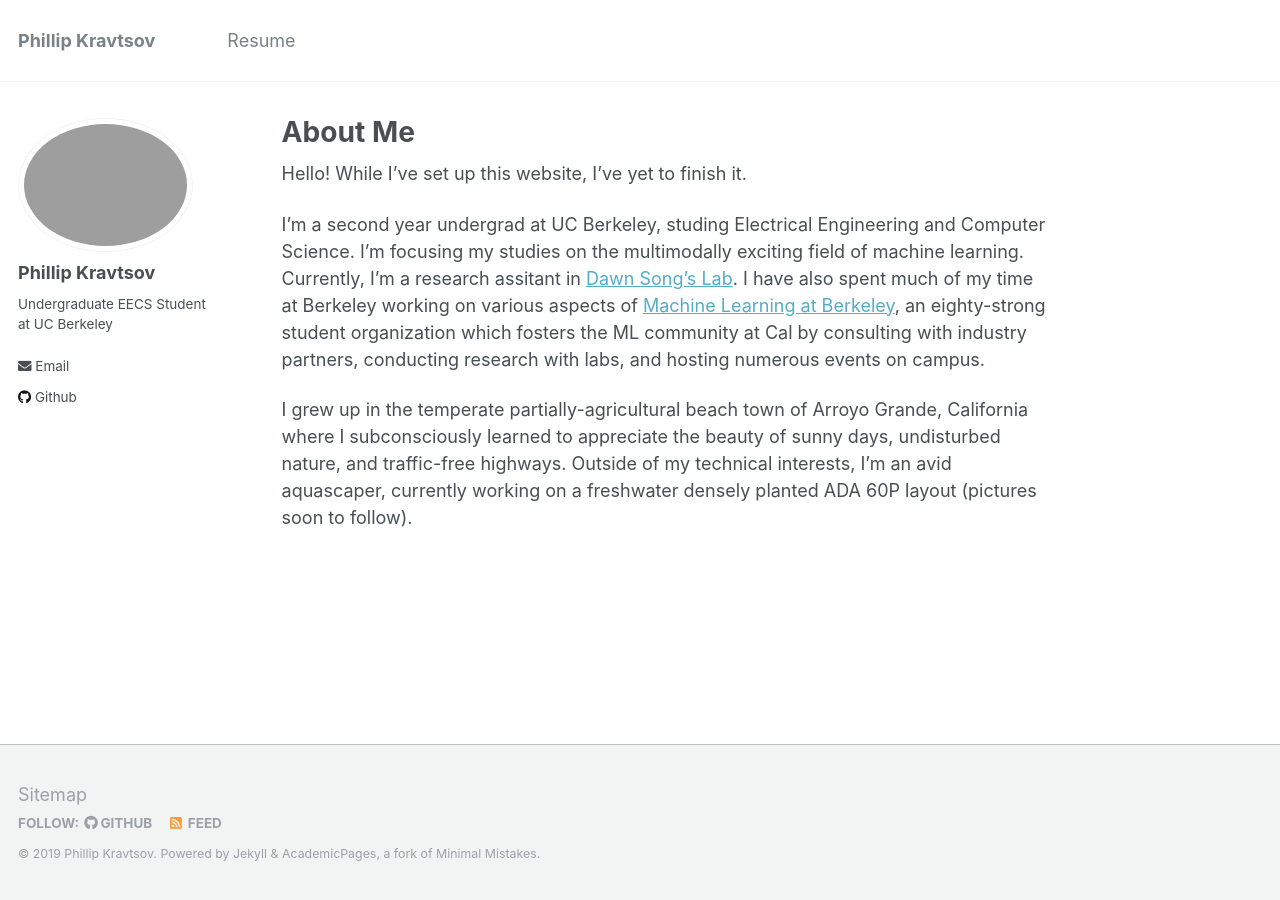
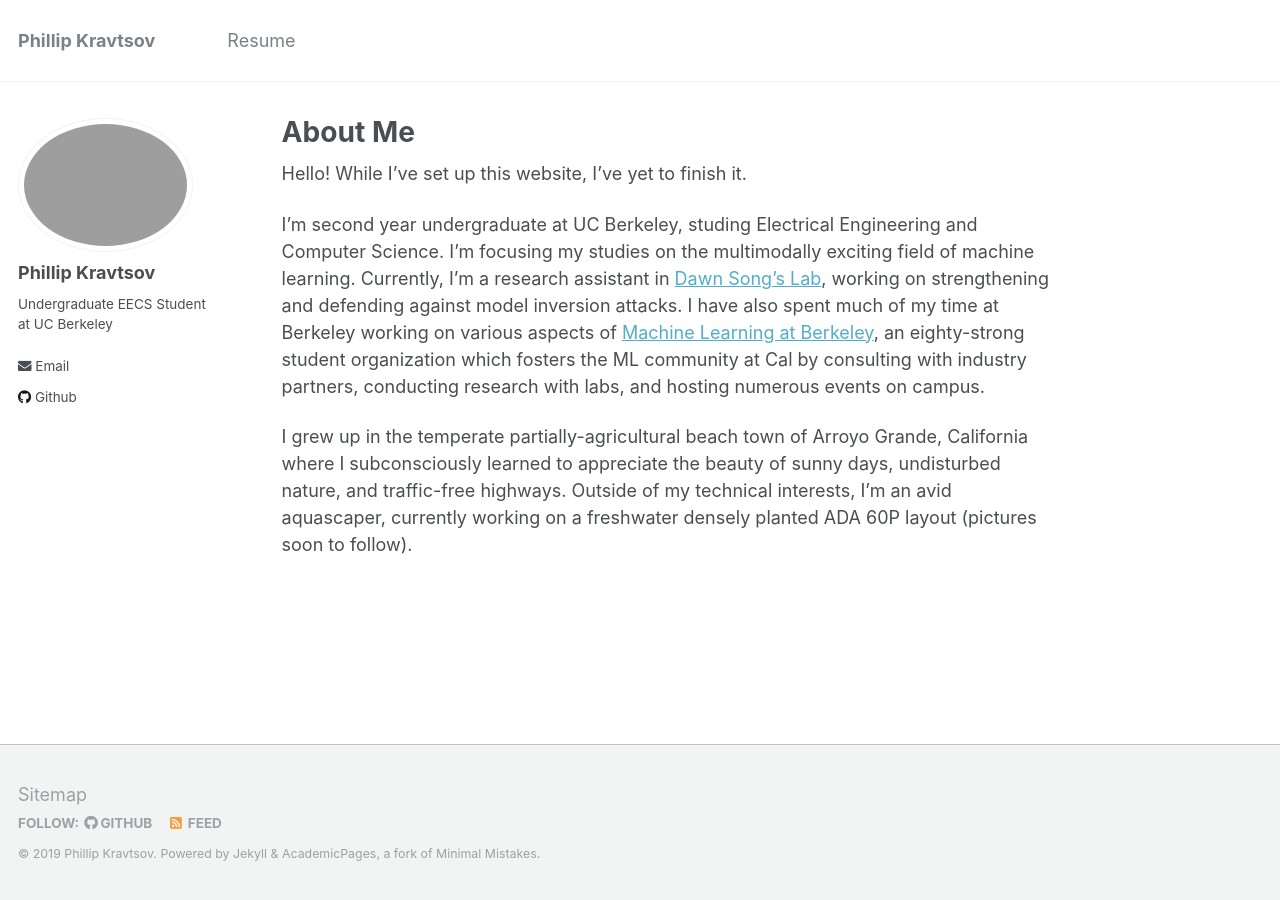
Before and after one commit to phillip-kravtsov/phillip-kravtsov.github.io, a Jekyll site: the page built from _pages/about.md, in a window 1280 px wide. Built offline with Jekyll 4.4.1, drawn with Linux system fonts in a browser that asks for light colours.

Commit message:
Remarkably mild update

```diff
--- a/_pages/about.md
+++ b/_pages/about.md
@@ -10,6 +10,6 @@ redirect_from:
 
 Hello! While I've set up this website, I've yet to finish it.
 
-I'm a second year undergrad at UC Berkeley, studing Electrical Engineering and Computer Science. I'm focusing my studies on the multimodally exciting field of machine learning. Currently, I'm a research assitant in [Dawn Song's Lab](https://people.eecs.berkeley.edu/~dawnsong/). I have also spent much of my time at Berkeley working on various aspects of [Machine Learning at Berkeley](https://ml.berkeley.edu/), an eighty-strong student organization which fosters the ML community at Cal by consulting with industry partners, conducting research with labs, and hosting numerous events on campus.
+I'm second year undergraduate at UC Berkeley, studing Electrical Engineering and Computer Science. I'm focusing my studies on the multimodally exciting field of machine learning. Currently, I'm a research assistant in [Dawn Song's Lab](https://people.eecs.berkeley.edu/~dawnsong/), working on strengthening and defending against model inversion attacks. I have also spent much of my time at Berkeley working on various aspects of [Machine Learning at Berkeley](https://ml.berkeley.edu/), an eighty-strong student organization which fosters the ML community at Cal by consulting with industry partners, conducting research with labs, and hosting numerous events on campus.
 
 I grew up in the temperate partially-agricultural beach town of Arroyo Grande, California where I subconsciously learned to appreciate the beauty of sunny days, undisturbed nature, and traffic-free highways. Outside of my technical interests, I'm an avid aquascaper, currently working on a freshwater densely planted ADA 60P layout (pictures soon to follow).
```
Also changed, not shown: 3 other files.
